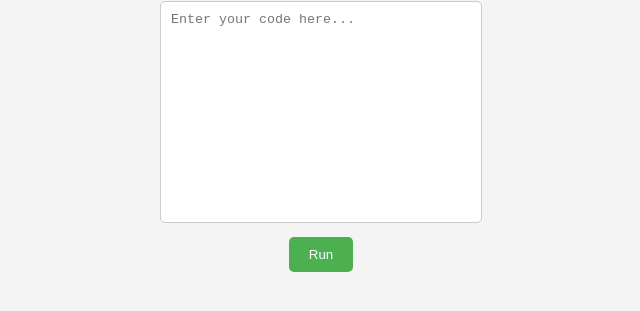
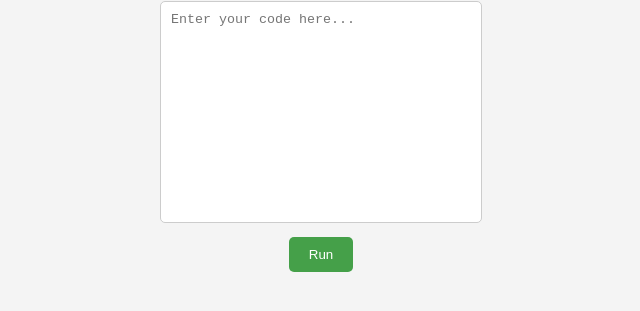
Before and after one commit to mmk4-81/Compiler, a plain HTML site: page index.html in a window 1280 px wide. In both pictures the pointer is over the input "Run". Shown: the part 303-614 px from the top of the page, without its empty margins (319-959 px from the left). Drawn offline with Linux system fonts and the light colour scheme.

Commit message:
run button hover

```diff
--- a/style.css
+++ b/style.css
@@ -30,3 +30,6 @@ input[type="submit"] {
     border-radius: 5px;
     cursor: pointer;
 }
+input[type="submit"]:hover {
+    background-color: #45a049;
+}
```
